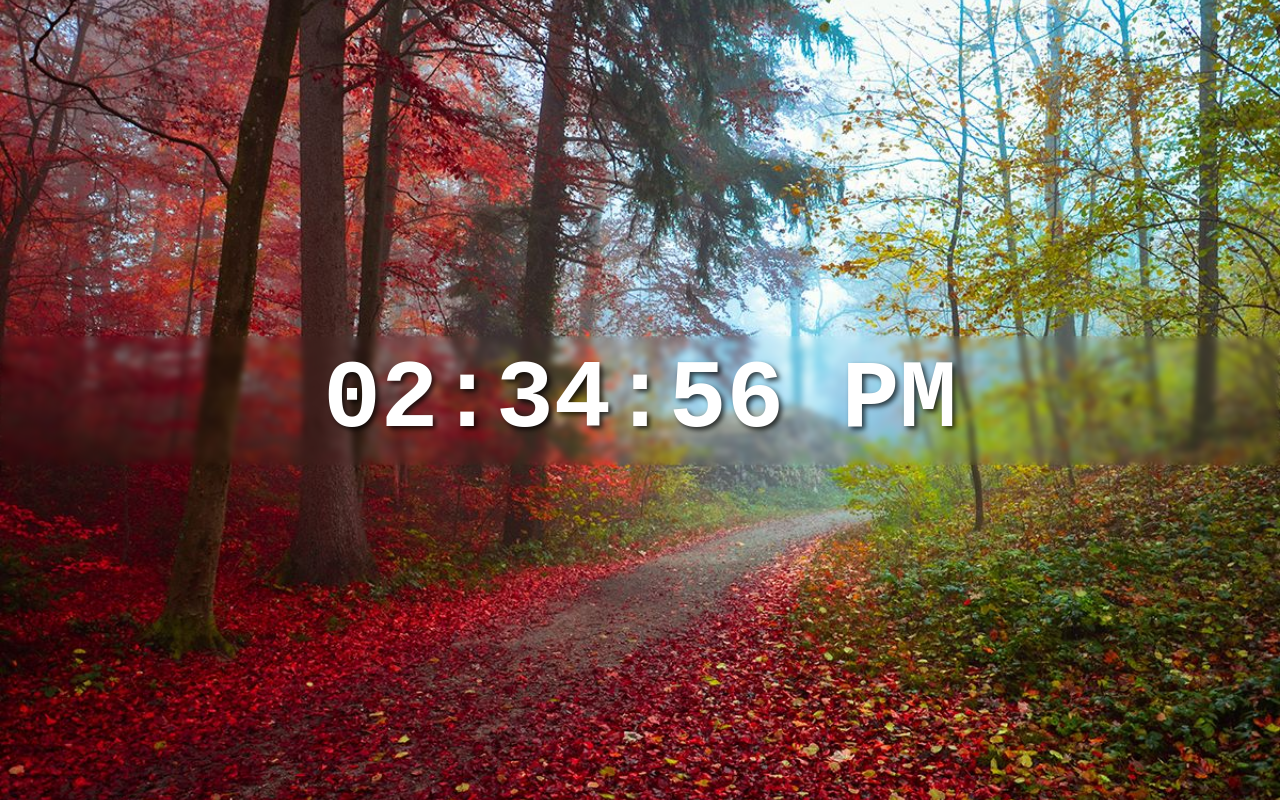
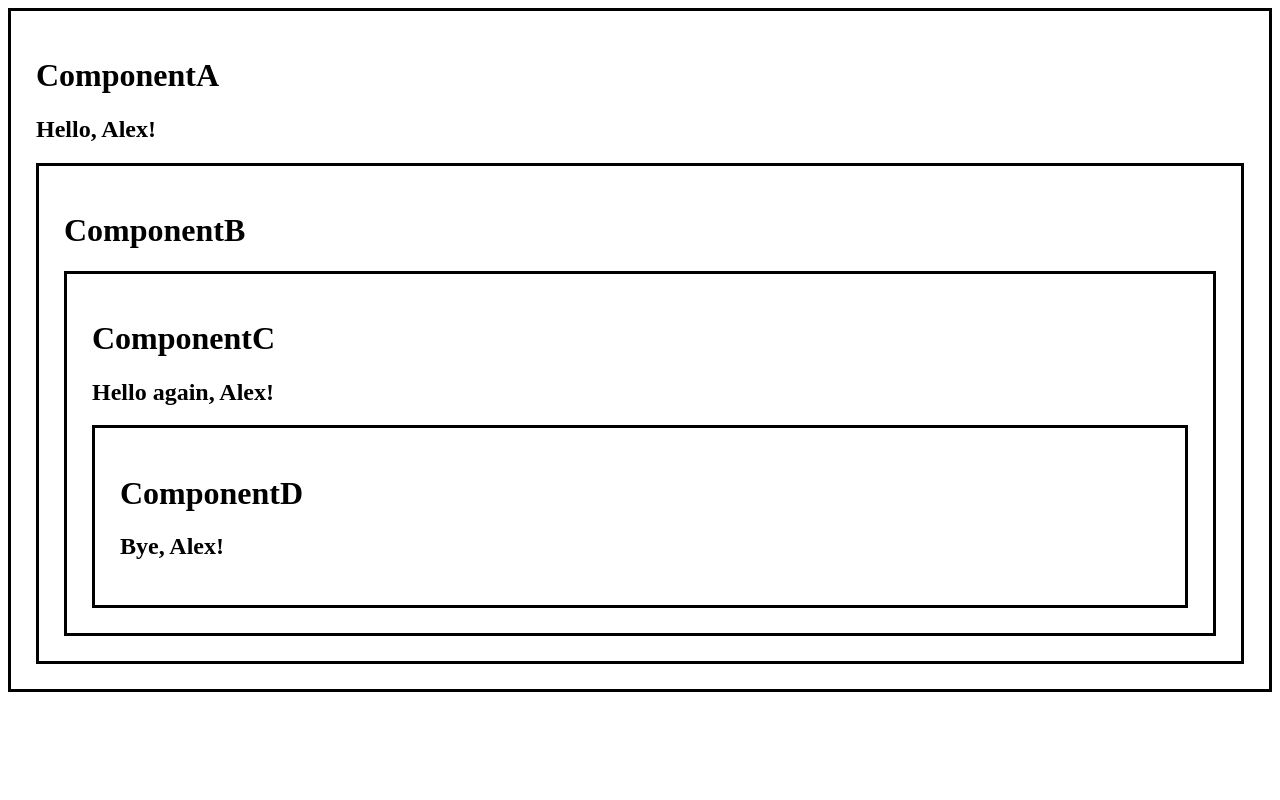
Before and after one commit to P10r10/BroCode, a React (Vite) app in the folder bro-code/: page / in a window 1280 px wide. Built offline with nearby package versions, Linux system fonts and the light colour scheme.

Commit message:
useContext

```diff
--- a/bro-code/src/App.jsx
+++ b/bro-code/src/App.jsx
@@ -1,10 +1,10 @@
-import DigitalClock from "./components/DigitalClock/DigitalClock.jsx";
+import ComponentA from "./components/Several/ComponentA.jsx";
 
 function App() {
 
     return (
         <>
-            <DigitalClock/>
+            <ComponentA/>
         </>
     );
 }
--- /dev/null
+++ b/bro-code/src/components/Several/ComponentA.jsx
@@ -0,0 +1,23 @@
+import "./styles.css";
+import ComponentB from "./ComponentB.jsx";
+import {createContext, useState} from "react";
+
+export const UserContext = createContext();
+
+// USECONTEXT()
+function ComponentA() {
+
+    const [user, setUser] = useState("Alex");
+
+    return (
+        <div className="box">
+            <h1>ComponentA</h1>
+            <h2>{`Hello, ${user}!`}</h2>
+            <UserContext.Provider value={user}>
+                <ComponentB/>
+            </UserContext.Provider>
+        </div>
+    );
+}
+
+export default ComponentA;
--- /dev/null
+++ b/bro-code/src/components/Several/ComponentB.jsx
@@ -0,0 +1,12 @@
+import ComponentC from "./ComponentC.jsx";
+
+function ComponentB() {
+    return(
+        <div className="box">
+            <h1>ComponentB</h1>
+            <ComponentC/>
+        </div>
+    );
+}
+
+export default ComponentB;
--- /dev/null
+++ b/bro-code/src/components/Several/ComponentC.jsx
@@ -0,0 +1,18 @@
+import ComponentD from "./ComponentD.jsx";
+import {UserContext} from "./ComponentA.jsx";
+import {useContext} from "react";
+
+function ComponentC() {
+
+    const user = useContext(UserContext);
+
+    return(
+        <div className="box">
+            <h1>ComponentC</h1>
+            <h2>{`Hello again, ${user}!`}</h2>
+            <ComponentD/>
+        </div>
+    );
+}
+
+export default ComponentC;
--- /dev/null
+++ b/bro-code/src/components/Several/ComponentD.jsx
@@ -0,0 +1,14 @@
+import {UserContext} from "./ComponentA.jsx";
+import {useContext} from "react";
+
+function ComponentD() {
+    const user = useContext(UserContext);
+    return(
+        <div className="box">
+            <h1>ComponentD</h1>
+            <h2>{`Bye, ${user}!`}</h2>
+        </div>
+    );
+}
+
+export default ComponentD;
--- /dev/null
+++ b/bro-code/src/components/Several/styles.css
@@ -0,0 +1,4 @@
+.box {
+    border: 3px solid;
+    padding: 25px;
+}
```
